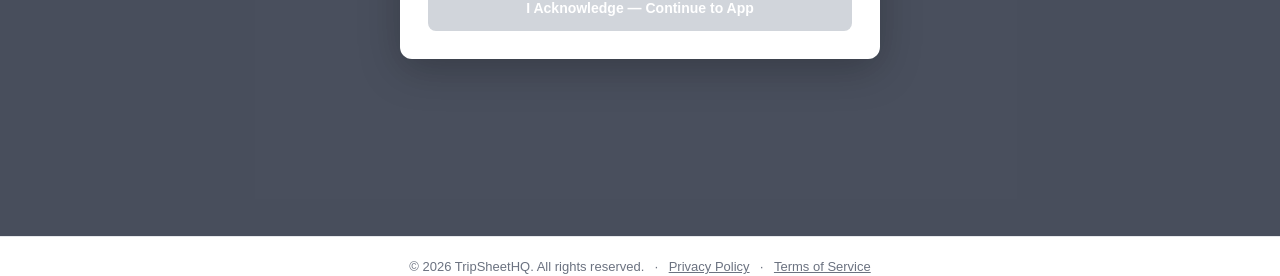
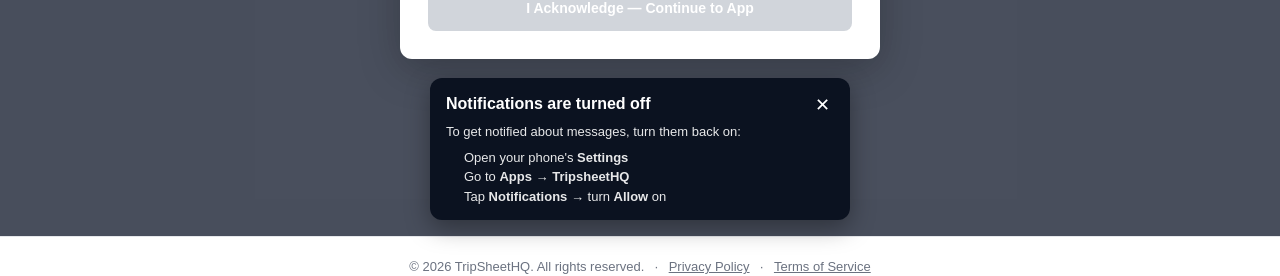
Before and after one commit to Shepherdai007/tripsheetHQ, a Next.js app: page /dashboard in a window 1280 px wide. Shown: the part 564-840 px from the top of the page. Built offline with nearby package versions, Linux system fonts and the light colour scheme; no server answers; the database is empty; sample sign-in values are in the browser's storage.

Commit message:
Add manual fallback banners for install prompt and blocked notifications

```diff
--- a/src/app/dashboard/layout.js
+++ b/src/app/dashboard/layout.js
@@ -1,9 +1,11 @@
 import DriverSafetyModal from "@/components/DriverSafetyModal";
+import NotificationHelp from "@/components/NotificationHelp";
 
 export default function DashboardLayout({ children }) {
   return (
     <>
       <DriverSafetyModal />
+      <NotificationHelp />
       {children}
     </>
   );
--- a/src/app/install-prompt.js
+++ b/src/app/install-prompt.js
@@ -1,21 +1,49 @@
 "use client";
 import { useEffect, useState } from "react";
+
+function isStandalone() {
+  if (typeof window === "undefined") return false;
+  return (
+    window.matchMedia?.("(display-mode: standalone)").matches ||
+    window.navigator.standalone === true
+  );
+}
 
 export default function InstallPrompt() {
   const [deferredPrompt, setDeferredPrompt] = useState(null);
   const [visible, setVisible] = useState(false);
+  const [fallbackVisible, setFallbackVisible] = useState(false);
 
   useEffect(() => {
+    if (isStandalone()) return; // already installed - never show anything
+
     const handler = (e) => {
       e.preventDefault();
       setDeferredPrompt(e);
       setVisible(true);
     };
     window.addEventListener("beforeinstallprompt", handler);
-    return () => window.removeEventListener("beforeinstallprompt", handler);
+
+    // If the native prompt hasn't fired after a few seconds, fall back
+    // to a manual instructions banner - Chrome's engagement heuristics
+    // can suppress the native event even for people who haven't
+    // installed yet, so this makes sure nobody gets stuck with no
+    // guidance at all.
+    const fallbackTimer = setTimeout(() => {
+      setDeferredPrompt((current) => {
+        if (!current) {
+          const dismissed = localStorage.getItem("install-fallback-dismissed");
+          if (!dismissed) setFallbackVisible(true);
+        }
+        return current;
+      });
+    }, 4000);
+
+    return () => {
+      window.removeEventListener("beforeinstallprompt", handler);
+      clearTimeout(fallbackTimer);
+    };
   }, []);
-
-  if (!visible) return null;
 
   const install = async () => {
     setVisible(false);
@@ -25,6 +53,13 @@
     setDeferredPrompt(null);
   };
 
+  const dismissFallback = () => {
+    localStorage.setItem("install-fallback-dismissed", "1");
+    setFallbackVisible(false);
+  };
+
+  // Native one-tap install banner (preferred - shows when Chrome offers it)
+  if (visible) {
     return (
       <div style={{
         position: "fixed",
@@ -55,3 +90,44 @@
       </div>
     );
   }
+
+  // Manual fallback banner - shown when the native prompt didn't fire,
+  // with written steps so nobody is left without guidance.
+  if (fallbackVisible) {
+    return (
+      <div style={{
+        position: "fixed",
+        bottom: 16,
+        left: 16,
+        right: 16,
+        maxWidth: 420,
+        margin: "0 auto",
+        background: "#0b1220",
+        color: "#fff",
+        borderRadius: 12,
+        padding: "14px 16px",
+        boxShadow: "0 8px 24px rgba(0,0,0,0.35)",
+        zIndex: 9999,
+      }}>
+        <div style={{ display: "flex", justifyContent: "space-between", alignItems: "flex-start", gap: 12 }}>
+          <div style={{ flex: 1 }}>
+            <div style={{ fontWeight: 600, marginBottom: 6 }}>Install TripsheetHQ</div>
+            <div style={{ fontSize: 13, opacity: 0.9, lineHeight: 1.5 }}>
+              Tap the <strong>⋮</strong> menu (top right of Chrome), then
+              <strong> "Install app"</strong> or <strong>"Add to Home screen"</strong>.
+            </div>
+          </div>
+          <button
+            onClick={dismissFallback}
+            style={{ background: "transparent", color: "#fff", border: "none", fontSize: 18, lineHeight: 1, padding: 4, flexShrink: 0 }}
+            aria-label="Dismiss"
+          >
+            ✕
+          </button>
+        </div>
+      </div>
+    );
+  }
+
+  return null;
+}
--- /dev/null
+++ b/src/components/NotificationHelp.js
@@ -0,0 +1,68 @@
+"use client";
+import { useEffect, useState } from "react";
+
+export default function NotificationHelp() {
+  const [status, setStatus] = useState(null); // "denied" | null
+  const [dismissed, setDismissed] = useState(false);
+
+  useEffect(() => {
+    if (typeof window === "undefined" || !("Notification" in window)) return;
+
+    const wasDismissed = localStorage.getItem("notif-help-dismissed");
+    if (wasDismissed) {
+      setDismissed(true);
+      return;
+    }
+
+    setStatus(Notification.permission);
+  }, []);
+
+  const dismiss = () => {
+    localStorage.setItem("notif-help-dismissed", "1");
+    setDismissed(true);
+  };
+
+  if (dismissed || status !== "denied") return null;
+
+  return (
+    <div
+      style={{
+        position: "fixed",
+        bottom: 16,
+        left: 16,
+        right: 16,
+        maxWidth: 420,
+        margin: "0 auto",
+        background: "#0b1220",
+        color: "#fff",
+        borderRadius: 12,
+        padding: "14px 16px",
+        boxShadow: "0 8px 24px rgba(0,0,0,0.35)",
+        zIndex: 9999,
+      }}
+    >
+      <div style={{ display: "flex", justifyContent: "space-between", alignItems: "flex-start", gap: 12 }}>
+        <div style={{ flex: 1 }}>
+          <div style={{ fontWeight: 600, marginBottom: 6 }}>
+            Notifications are turned off
+          </div>
+          <div style={{ fontSize: 13, opacity: 0.9, lineHeight: 1.5 }}>
+            To get notified about messages, turn them back on:
+            <ol style={{ margin: "6px 0 0", paddingLeft: 18 }}>
+              <li>Open your phone's <strong>Settings</strong></li>
+              <li>Go to <strong>Apps</strong> → <strong>TripsheetHQ</strong></li>
+              <li>Tap <strong>Notifications</strong> → turn <strong>Allow</strong> on</li>
+            </ol>
+          </div>
+        </div>
+        <button
+          onClick={dismiss}
+          style={{ background: "transparent", color: "#fff", border: "none", fontSize: 18, lineHeight: 1, padding: 4, flexShrink: 0 }}
+          aria-label="Dismiss"
+        >
+          ✕
+        </button>
+      </div>
+    </div>
+  );
+}
```
Lines whose indentation alone changed are shown as unchanged.
